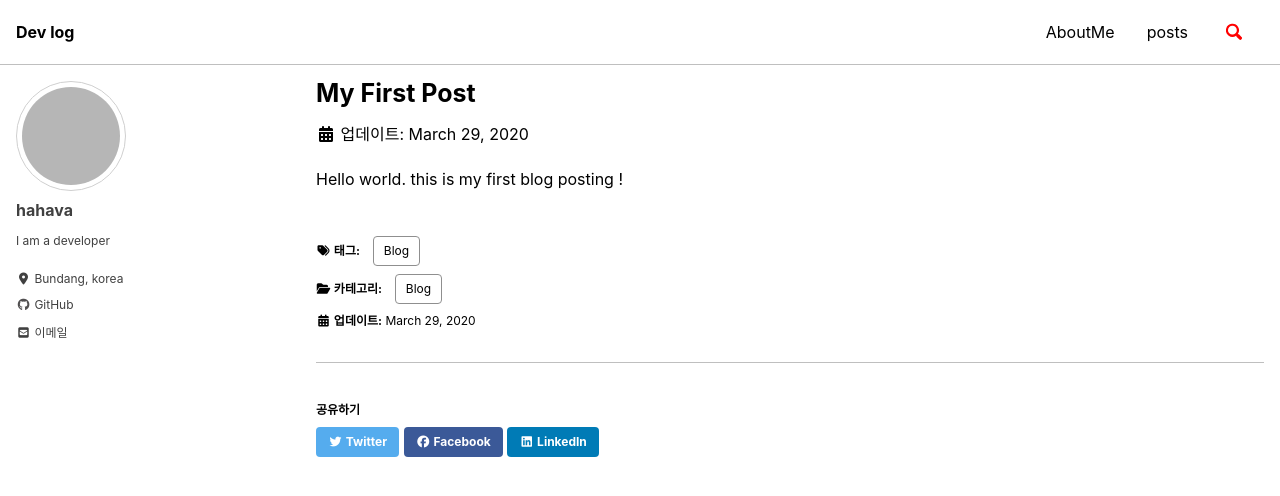
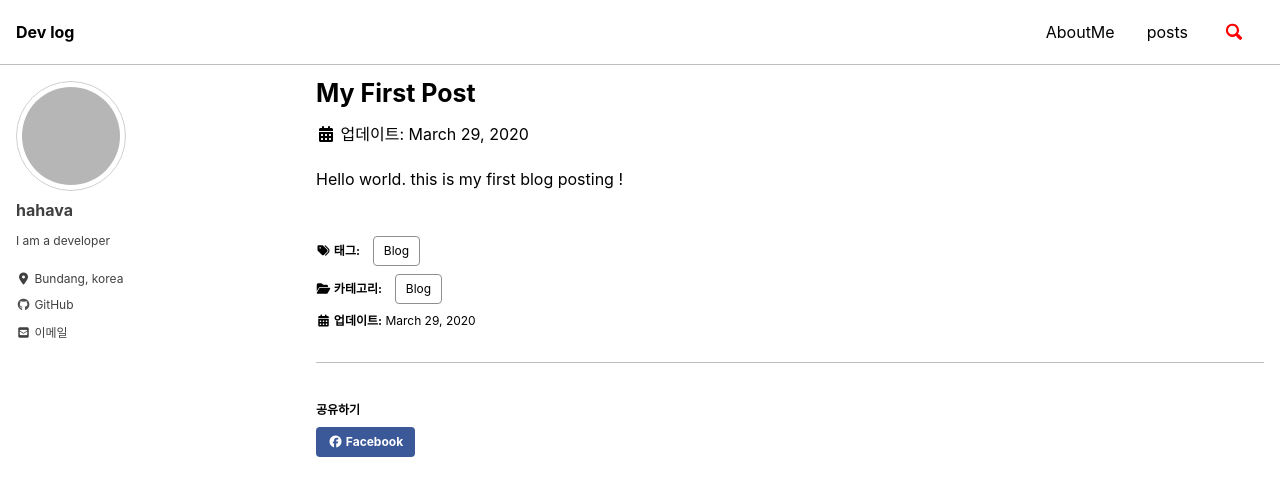
Before and after one commit to hahava/hahava.github.io, a Jekyll site: the page built from _posts/2020-03-29-my-first-post.md, in a window 1280 px wide and 900 px high. Shown: the top 496 px of the window. Built offline with Jekyll 4.4.1, drawn with Linux system fonts in a browser that asks for light colours; cached includes are drawn as plain includes; nearby versions of some CDN libraries; grey boxes are pictures that could not be loaded.

Commit message:
Change share list

```diff
--- a/_includes/social-share.html
+++ b/_includes/social-share.html
@@ -3,9 +3,7 @@
     <h4 class="page__share-title">{{ site.data.ui-text[site.locale].share_on_label | default: "Share on" }}</h4>
   {% endif %}
 
-  <a href="https://twitter.com/intent/tweet?{% if site.twitter.username %}via={{ site.twitter.username | url_encode }}&{% endif %}text={{ page.title | url_encode }}%20{{ page.url | absolute_url | url_encode }}" class="btn btn--twitter" onclick="window.open(this.href, 'window', 'left=20,top=20,width=500,height=500,toolbar=1,resizable=0'); return false;" title="{{ site.data.ui-text[site.locale].share_on_label | default: 'Share on' }} Twitter"><i class="fab fa-fw fa-twitter" aria-hidden="true"></i><span> Twitter</span></a>
 
   <a href="https://www.facebook.com/sharer/sharer.php?u={{ page.url | absolute_url | url_encode }}" class="btn btn--facebook" onclick="window.open(this.href, 'window', 'left=20,top=20,width=500,height=500,toolbar=1,resizable=0'); return false;" title="{{ site.data.ui-text[site.locale].share_on_label | default: 'Share on' }} Facebook"><i class="fab fa-fw fa-facebook" aria-hidden="true"></i><span> Facebook</span></a>
 
-  <a href="https://www.linkedin.com/shareArticle?mini=true&url={{ page.url | absolute_url | url_encode }}" class="btn btn--linkedin" onclick="window.open(this.href, 'window', 'left=20,top=20,width=500,height=500,toolbar=1,resizable=0'); return false;" title="{{ site.data.ui-text[site.locale].share_on_label | default: 'Share on' }} LinkedIn"><i class="fab fa-fw fa-linkedin" aria-hidden="true"></i><span> LinkedIn</span></a>
 </section>
```
Also changed, not shown: 2 other files.
